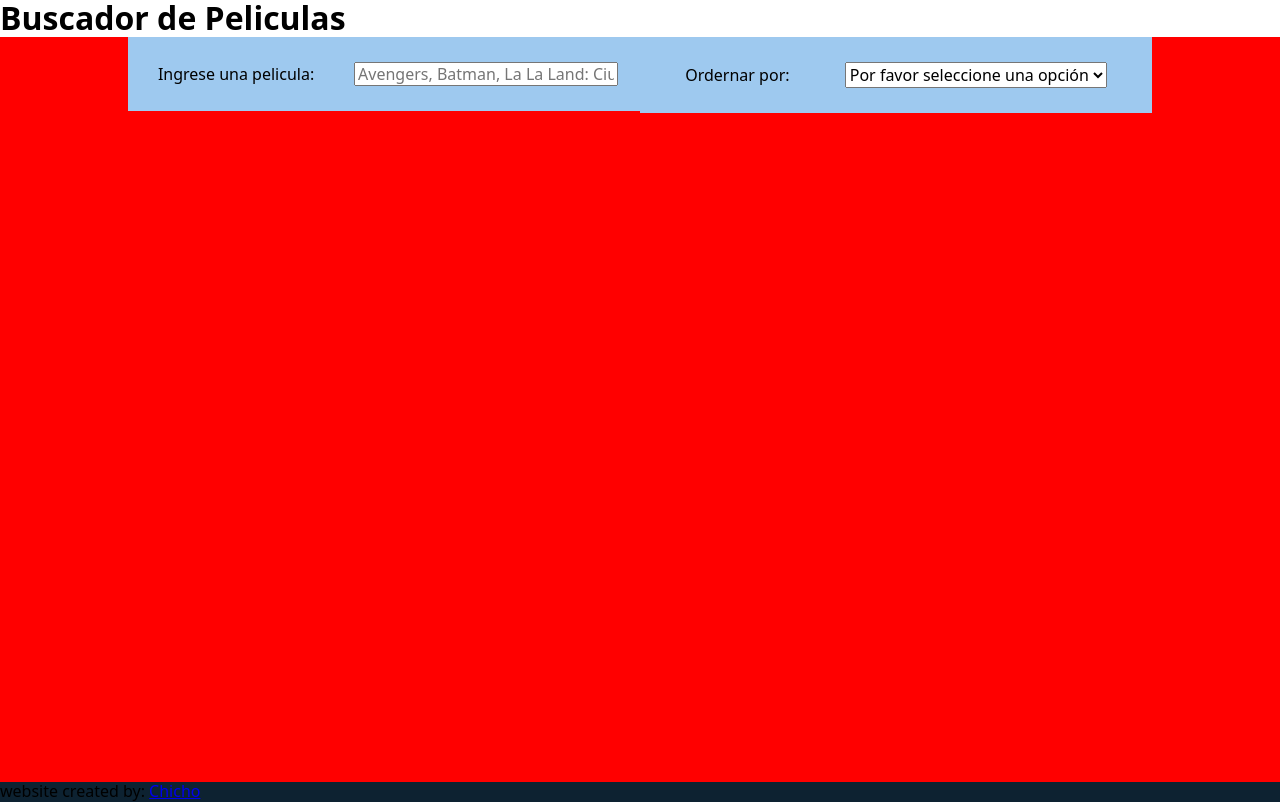
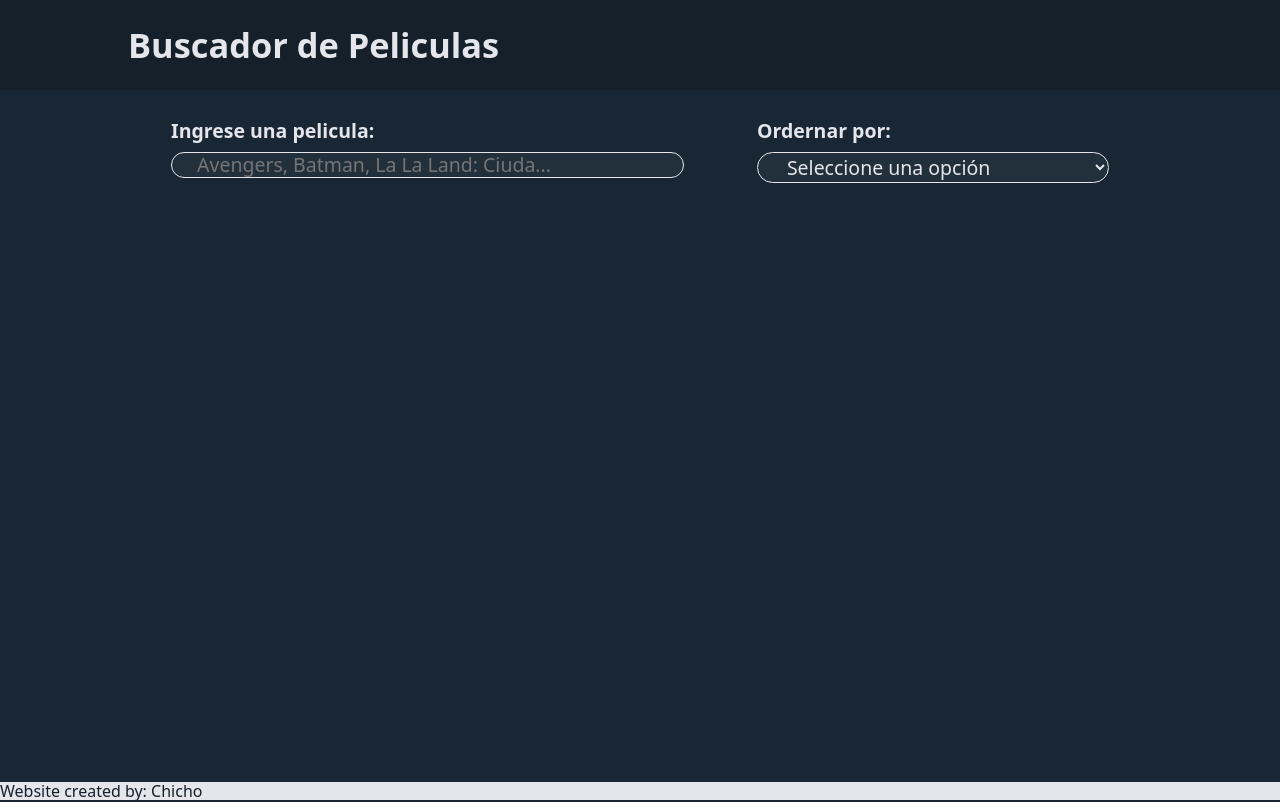
Before and after one commit to Guille-Sanchez/buscador-de-peliculas, a React (Vite) app: page / in a window 1280 px wide. Built offline with nearby package versions, Linux system fonts and the light colour scheme.

Commit message:
Fix style for mobile and desktop

```diff
--- a/src/App.css
+++ b/src/App.css
@@ -1,7 +1,54 @@
 .App {
   box-sizing: border-box;
-  background-color: red;
   width: 100%;
   min-width: 375px;
-  padding: 0 clamp(0px, 10%, 150px);
+  padding: 0 clamp(0px, 10%, 150px) 25px;
 }
+
+.heading {
+  background-color: #15202b;
+  color: #e4e6eb;
+  font-size: 15px !important;
+  padding: 25px 0 25px clamp(0px, 10%, 150px);
+}
+
+footer p {
+  margin: 0;
+  padding: 0;
+  background-color: #e4e6eb;
+  color: #15202b;
+}
+
+footer a {
+  text-decoration: none;
+  color: #15202b;
+}
+
+footer a:hover {
+  cursor: pointer;
+}
+
+.search-sort-section {
+  display: flex;
+  align-items: flex-start;
+  flex-direction: column;
+  gap: 30px;
+  padding: 30px 0;
+}
+
+.movies-grid {
+  box-sizing: border-box;
+
+}
+
+@media (min-width: 800px) {
+  .search-sort-section {
+    flex-direction: row;
+    justify-content: space-evenly;
+  }
+
+  .heading {
+    padding: 30px inherit;
+    font-size: clamp(0.9375rem, 0.7102rem + 0.4545vw, 1.25rem) !important;
+  }
+}
--- a/src/App.jsx
+++ b/src/App.jsx
@@ -14,22 +14,22 @@ function App () {
 
   return (
     <div className='buscador'>
-      <header style={{ backgroundColor: 'white', margin: '0', padding: '0' }}>
+      <header className='heading'>
         <h1 style={{ margin: '0', padding: '0' }}>Buscador de Peliculas</h1>
       </header>
 
       <main className='App'>
-        <section style={{ display: 'flex', alignItems: 'flex-start' }}>
+        <section className='search-sort-section'>
           <SearchMovie setMovieSearch={setMovieSearch} />
           <SortMovies setSortBy={setSortBy} />
         </section>
-        <section style={{ backgroundColor: 'green' }}>
+        <section className='movies-grid'>
           {sortedMovies && <MoviesGrid movies={sortedMovies} />}
         </section>
       </main>
 
       <footer>
-        website created by: <a href='https://github.com/Guille-Sanchez'>Chicho</a>
+        <p>Website created by: <a href='https://github.com/Guille-Sanchez'>Chicho</a></p>
       </footer>
     </div>
   )
--- a/src/components/movies-grid/moviesGrid.css
+++ b/src/components/movies-grid/moviesGrid.css
@@ -1,30 +1,57 @@
 .movies-container {
-  border: 5px solid white;
+  width: 100%;
+  box-sizing: border-box;
   display: grid;
   gap: 32px;
-  grid-template-columns: repeat(auto-fill, minmax(250px, auto));
+  grid-template-columns: repeat(auto-fill, 300px);
   padding: 5px;
-  place-items: center;
+  justify-content: space-evenly;
 }
 
 .movie-card {
+  background-color: #191919;
+  border-radius: 10px;
+  opacity: 1.5;
+  padding: 0 15px;
   display: grid;
-  height:100%;
+  height: 100%;
   grid-template-rows: 1fr auto auto;
-  border: 5px solid blue;
+
 }
 
 .movie-card .title {
   align-self: center;
+  color: #e4e6eb;
 }
 
 .movie-card img {
+  max-height: 350px;
+  width: 100%;
   object-fit: cover;
-  width: clamp(240px, 100%, 350px);
+  border-radius: 5px;
 }
 
 .movies-container p {
   color: aliceblue;
   margin: 0;
-  padding: 0;
+  padding: 5px 0;
 }
+
+@media (min-width: 600px) {
+  .movies-container {
+    box-sizing: border-box;
+    row-gap: 50px;
+  }
+
+  .movie-card {
+    box-sizing: content-box;
+    padding: 10px 25px;
+
+  }
+}
+
+@media (min-width: 800px) {
+  .movies-container p {
+    font-size: clamp(1rem, 0.8182rem + 0.3636vw, 1.25rem);
+  }
+}
--- a/src/components/search-movie/SearchMovie.jsx
+++ b/src/components/search-movie/SearchMovie.jsx
@@ -21,8 +21,7 @@ function SearchMovie ({ setMovieSearch }) {
 
   return (
     <>
-
-      <form onSubmit={handleOnSubmit}>
+      <form onSubmit={handleOnSubmit} className='searchForm'>
         <label htmlFor='movie'>Ingrese una pelicula: </label>
         <div>
           <input
@@ -31,11 +30,11 @@ function SearchMovie ({ setMovieSearch }) {
             onFocus={handleOnFocus}
             onBlur={handleOnBlur}
             onChange={handleOnChange}
-            placeholder='Avengers, Batman, La La Land: Ciudad de los sueños...'
+            placeholder='Avengers, Batman, La La Land: Ciuda...'
             type='text'
             value={query}
           />
-          {(error && focus) && <p>{error}</p>}
+          {(error && focus) && <p className='input-error'>{error}</p>}
         </div>
       </form>
     </>
--- a/src/components/search-movie/searchMovie.css
+++ b/src/components/search-movie/searchMovie.css
@@ -1,24 +1,79 @@
-form {
-  background-color: rgb(158, 201, 239);
-  width: 100%;
+.searchForm {
   display: flex;
   flex-direction: column;
-  justify-content: space-evenly;
+  position: relative;
+  width: 100%;
   gap: 10px;
-  align-items: center;
-  padding: 25px 0;
 }
 
-form div {
-  width: 50%;
+.input-error {
+  background-color: #22303c;
+  border-radius: 5px;
+  margin: 0;
+  position: absolute;
+  z-index: 1;
+  color: red;
+  opacity: 0.8;
+  font-size: 12px;
+  font-weight: 900;
 }
 
-div > input {
+.searchForm input {
+  background-color: #22303c;
+  border: 1px solid #e4e6eb;
+  border-radius: 25px;
+  padding-left: 25px;
+}
+
+.searchForm label, input {
+  box-sizing: border-box;
+  color: #e4e6eb;
   width: 100%;
 }
 
+.searchForm label {
+  color: #e4e6eb;
+  font-weight: 600;
+  font-size: 18px;
+  width: max-content;
+}
+
 @media (min-width: 600px) {
-  form {
+  .searchForm {
     flex-direction: row;
+    justify-content: space-evenly;
+    gap: 0;
+  }
+
+  .searchForm input {
+    width: 280px;
   }
 }
+
+@media (min-width: 800px) {
+  .searchForm {
+    flex-direction: column;
+    flex-direction: column;
+    width: max-content;
+    gap: 10px;
+  }
+
+.input-error {
+  padding-top: 5px;
+  font-size: clamp(0.75rem, 0.3864rem + 0.7273vw, 1.25rem);
+}
+
+  .searchForm label, input {
+    font-size: clamp(1rem, 0.6364rem + 0.7273vw, 1.5rem);
+  }
+
+  .searchForm input {
+    width: clamp(300px, 300px + 5vw, 500px);
+  }
+}
+
+@media (min-width: 1150px) {
+  .searchForm input {
+    width: clamp(500px, 500px + 1vw, 700px);
+  }
+}
--- a/src/components/sortMovies/SortMovies.jsx
+++ b/src/components/sortMovies/SortMovies.jsx
@@ -1,14 +1,14 @@
-
+import './sortMovies.css'
 function handleOnSelect ({ e, setSortBy }) {
   setSortBy(() => e.target.value)
 }
 
 function SortMovies ({ setSortBy }) {
   return (
-    <form>
+    <form className='sort-movies'>
       <label htmlFor='sortBy'>Ordernar por:</label>
       <select name='sort' id='sortBy' onClick={(e) => handleOnSelect({ e, setSortBy })}>
-        <option value=''>Por favor seleccione una opción</option>
+        <option value=''>Seleccione una opción</option>
         <option value='default'>Default</option>
         <option value='alphabetic'>Alfabetico</option>
         <option value='releaseYear'>Año de lanazamiento</option>
--- /dev/null
+++ b/src/components/sortMovies/sortMovies.css
@@ -0,0 +1,62 @@
+.sort-movies {
+  display: flex;
+  flex-direction: column;
+  width: 100%;
+  gap: 10px;
+}
+
+.sort-movies label {
+  box-sizing: border-box;
+  width: 100%;
+}
+.sort-movies select {
+  box-sizing: content-box;
+  width: min-content;
+}
+.sort-movies select  {
+  background-color: #22303c;
+  border: 1px solid #e4e6eb;
+  color: #e4e6eb;
+  border-radius: 25px;
+  padding: 0 25px;
+}
+
+
+.sort-movies label {
+  font-weight: 600;
+  color: #e4e6eb;
+  font-size: 18px;
+  width: max-content;
+}
+
+@media (min-width: 600px) {
+  .sort-movies {
+    flex-direction: row;
+    justify-content: space-evenly;
+    gap: 0;
+  }
+
+  .sort-movies select, option {
+    width: max-content;
+  }
+}
+
+@media (min-width: 800px) {
+  .sort-movies {
+    flex-direction: column;
+    flex-direction: column;
+    width: max-content;
+    gap: 10px;
+  }
+
+  .sort-movies label {
+    font-size: clamp(1rem, 0.6364rem + 0.7273vw, 1.5rem);
+
+  }
+
+  .sort-movies select, option {
+    width: 300px;
+    font-size: clamp(1rem, 0.6364rem + 0.7273vw, 1.5rem);
+
+  }
+}
--- a/src/index.css
+++ b/src/index.css
@@ -5,7 +5,7 @@ html, body, #root {
 
   width: 100%;
   height: 100%;
-  background-color: #0d2231;
+  background-color: #192734;
   font-family: system-ui, -apple-system, BlinkMacSystemFont, 'Segoe UI', Roboto, Oxygen, Ubuntu, Cantarell, 'Open Sans', 'Helvetica Neue', sans-serif;
   font-size: 16px;
 }
```
